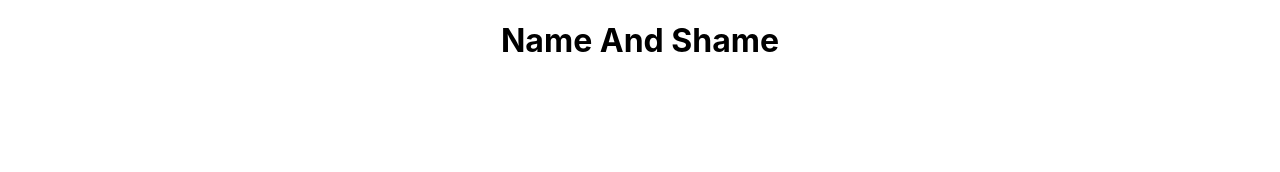
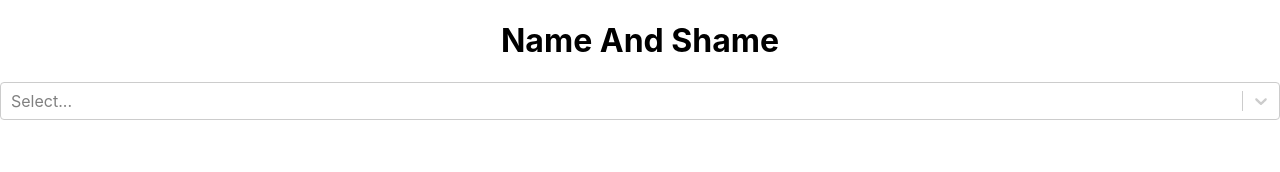
Before and after one commit to PrayusShrestha/name-and-shame, a React (Create React App) app in the folder client/: page / in a window 1280 px wide. Shown: the top 172 px of the page. Built offline with nearby package versions, Linux system fonts and the light colour scheme.

Commit message:
add search to header

```diff
--- a/client/src/components/Header/Header.js
+++ b/client/src/components/Header/Header.js
@@ -1,9 +1,10 @@
+import Search from './Search';
+
 function Header() {
     return (
         <div className="Header">
             <h1>Name And Shame</h1>
-            <nav>
-            </nav>
+            <Search />
         </div>
     );
 }
```
